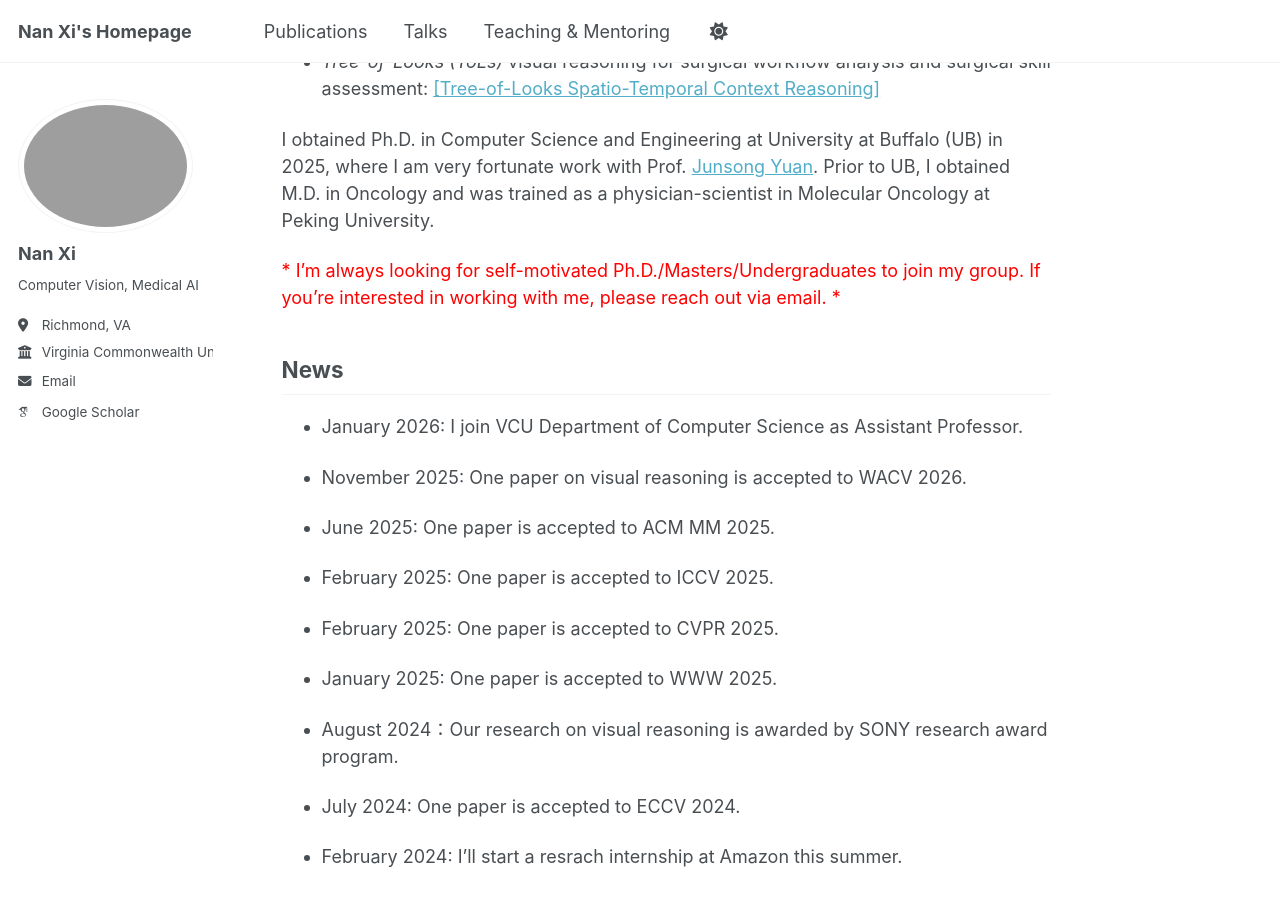
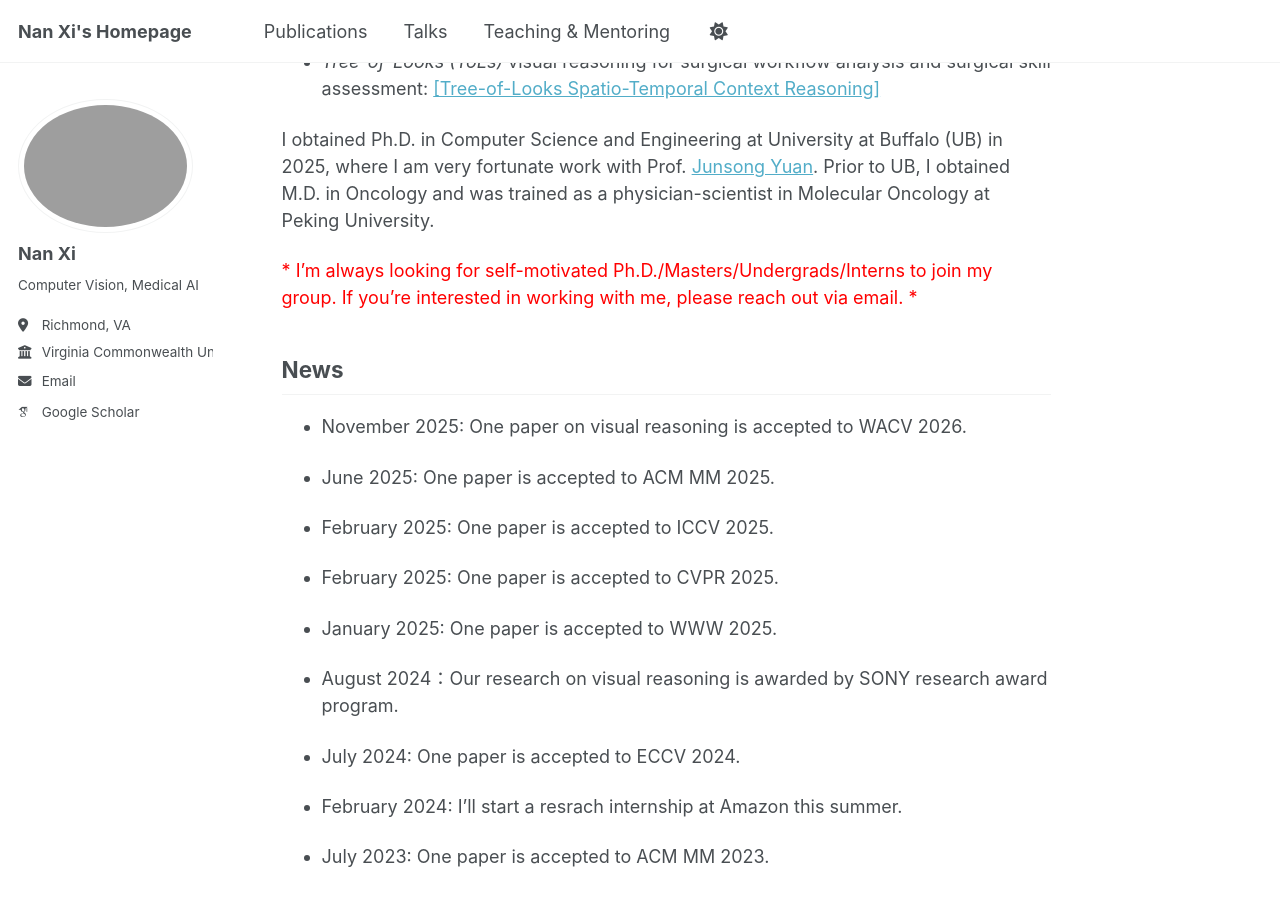
Before and after one commit to southnx/southnx.github.io, a Jekyll site: the page built from _pages/about.md, in a window 1280 px wide and 900 px high, scrolled down 486 px. Built offline with Jekyll 4.4.1, drawn with Linux system fonts in a browser that asks for light colours; some web fonts are replaced; a script that is not in the unit is left out.

Commit message:
Revise applicant call in about page
Updated the call for applicants to include Interns.

```diff
--- a/_pages/about.md
+++ b/_pages/about.md
@@ -18,10 +18,9 @@ In addressing this essential question, I focus on harnessing visual and language
 
 I obtained Ph.D. in Computer Science and Engineering at University at Buffalo (UB) in 2025, where I am very fortunate work with Prof. [Junsong Yuan](https://cse.buffalo.edu/~jsyuan/index.html). Prior to UB, I obtained M.D. in Oncology and was trained as a physician-scientist in Molecular Oncology at Peking University.
 
-<span style="color: red;">* I'm always looking for self-motivated Ph.D./Masters/Undergraduates to join my group. If you're interested in working with me, please reach out via email. *</span>
+<span style="color: red;">* I'm always looking for self-motivated Ph.D./Masters/Undergrads/Interns to join my group. If you're interested in working with me, please reach out via email. *</span>
 
 ## News
-- January 2026: I join VCU Department of Computer Science as Assistant Professor.
 
 - November 2025: One paper on visual reasoning is accepted to WACV 2026.
 
```
